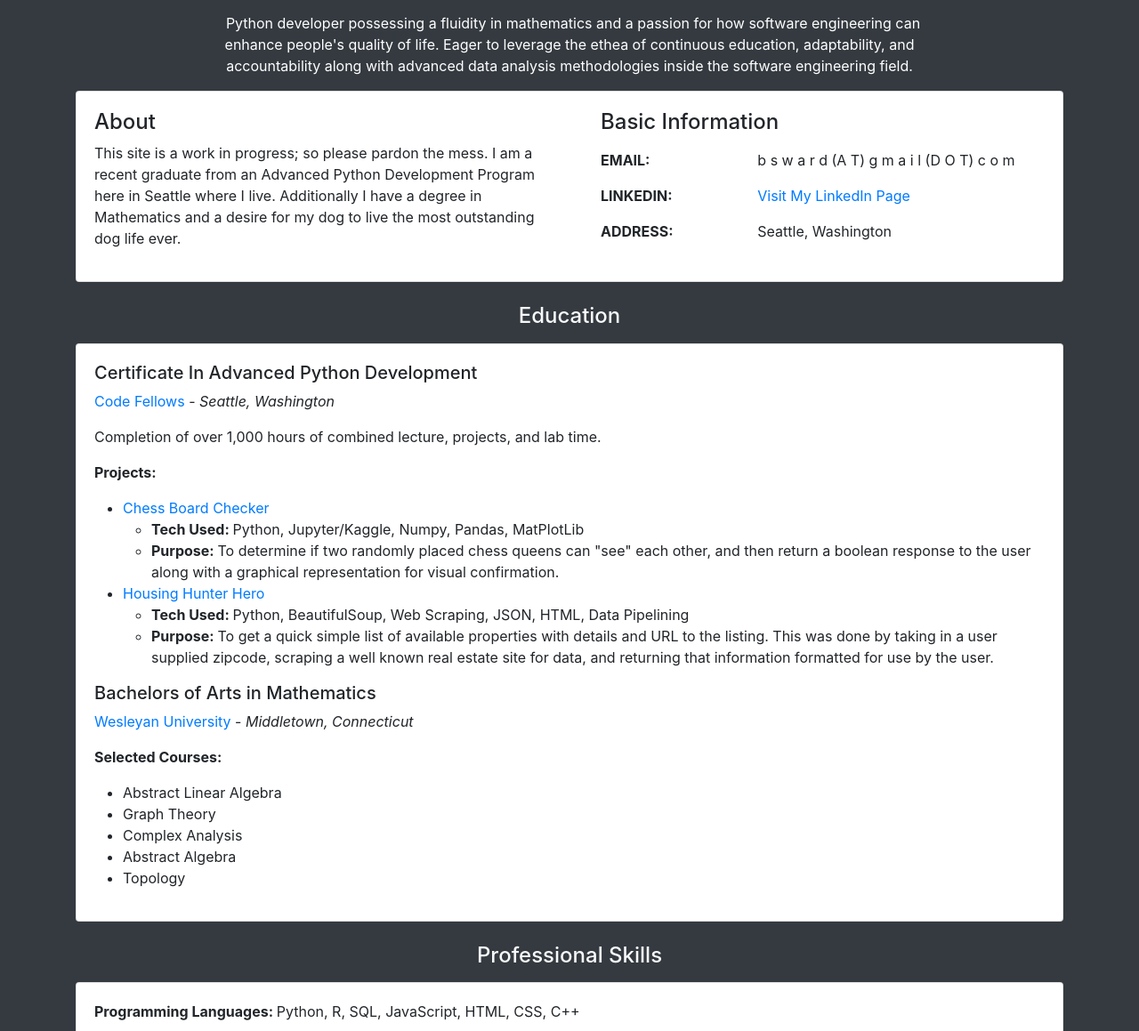
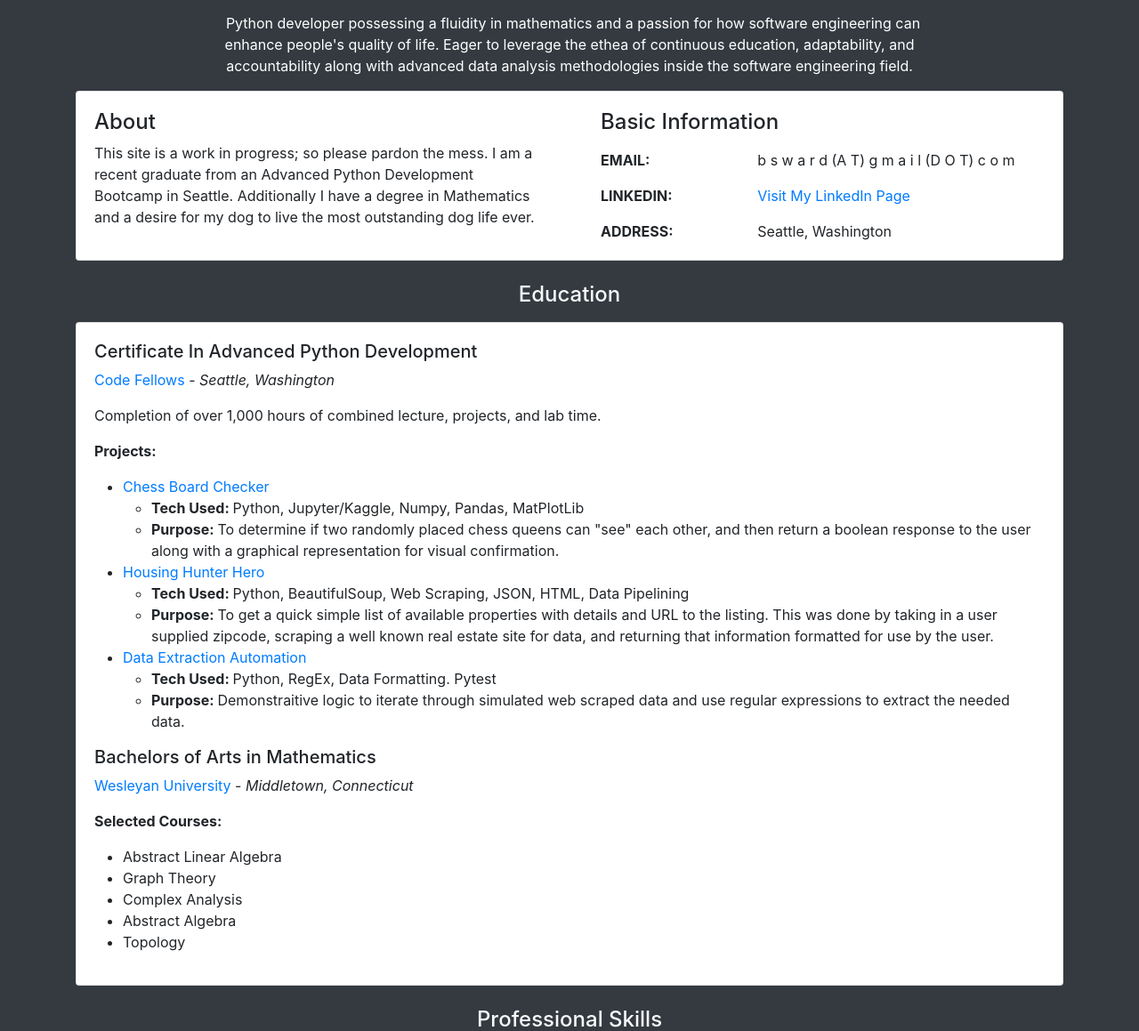
Before and after one commit to BrianSward/spa-flask-portfolio, a Flask app: page / in a window 1280 px wide. Shown: the part 186-1345 px from the top of the page at 89% size. Run offline with Flask 2, Linux system fonts and the light colour scheme; some libraries are stand-ins or nearby versions.

Commit message:
added 3rd project

```diff
--- a/Flask/templates/index.html
+++ b/Flask/templates/index.html
@@ -80,7 +80,13 @@
             <div class="col-lg-6 col-md-12">
               <div class="card-body">
                 <div class="h4 mt-0 title">About</div>
-                  <p>This site is a work in progress; so please pardon the mess. I am a recent graduate from an Advanced Python Development Program here in Seattle where I live. Additionally I have a degree in Mathematics and a desire for my dog to live the most outstanding dog life ever.
+                  <p>
+                    This site is a work in progress; so please pardon the mess. I am a recent graduate from an Advanced Python Development Bootcamp in Seattle. Additionally I have a degree in Mathematics and a desire for my dog to live the most outstanding dog life ever.
+                  </p>
+                  <!-- <br>
+                  <p>
+                    Up next for me is my CSM course and a desire
+                  </p> -->
                 </div>
             </div>
             <div class="col-lg-6 col-md-12">
@@ -179,23 +185,23 @@
                       </li>
                     </ul>
                   </li>
-                  <!-- <li>
-                    <a href="https://github.com/BrianSward/housing-hunter-hero">Housing Hunter Hero</a>
+                  <li>
+                    <a href="https://github.com/BrianSward/automation/tree/main/automotion_lab">Data Extraction Automation</a>
                     <ul>
                       <li>
                         <b>
                           Tech Used:
                         </b>
-                        Python, BeautifulSoup, Web Scraping, JSON, HTML, Data Pipelining
+                        Python, RegEx, Data Formatting. Pytest
                       </li>
                       <li>
                         <b>
                           Purpose:
                         </b>
-                        To get a quick simple list of available properties with details and URL to the listing. This was done by taking in a user supplied zipcode, scraping a well known real estate site for data, and returning that information formatted for use by the user.
+                        Demonstraitive logic to iterate through simulated web scraped data and use regular expressions to extract the needed data.
                       </li>
                     </ul>
-                  </li> -->
+                  </li>
                 </ul>
                 <div class="h5">
                   Bachelors of Arts in Mathematics
```
